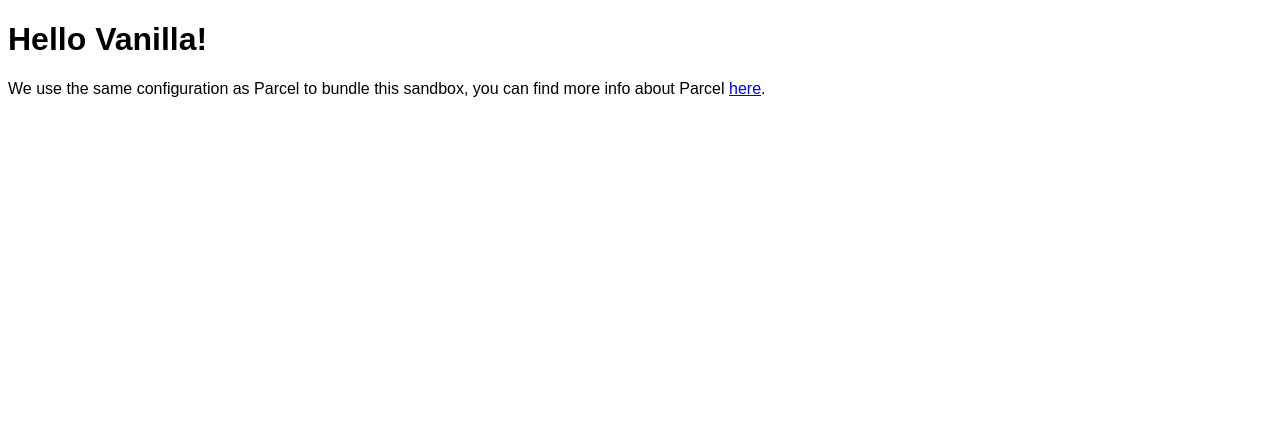
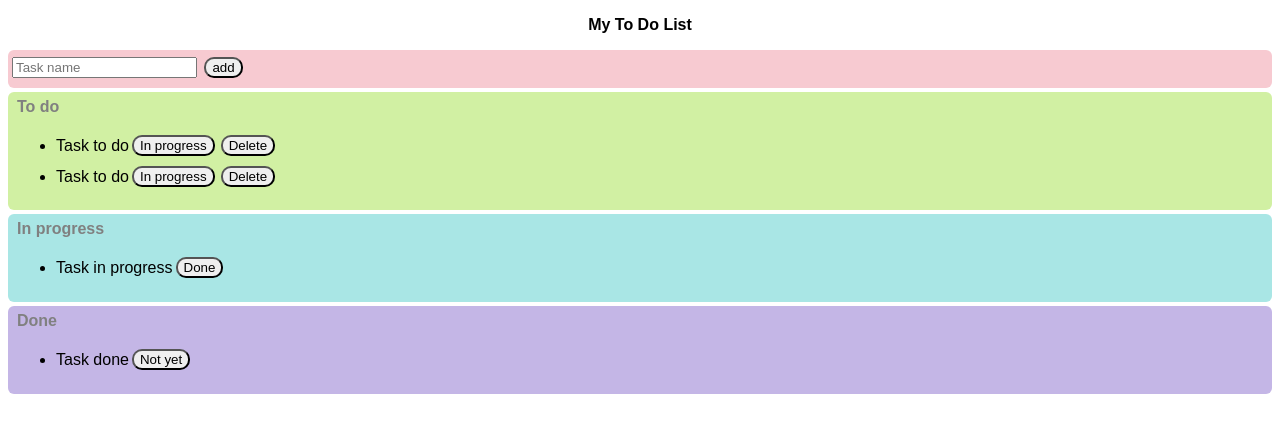
Before and after one commit to hihi-villlage/Todolist-js, a website built with Parcel: page src/index.html in a window 1280 px wide. Built offline with nearby package versions, Linux system fonts and the light colour scheme.

Commit message:
react to do list Done,Not yetボタン未実装

```diff
--- a/src/index.html
+++ b/src/index.html
@@ -1,12 +1,54 @@
 <!DOCTYPE html>
 <html>
   <head>
-    <title>Parcel Sandbox</title>
+    <title>TODO List(JS)</title>
     <meta charset="UTF-8" />
   </head>
 
   <body>
-    <div id="app"></div>
+    <div class = "title">
+      <p>My To Do List</p>
+    </div>
+
+    <div class = "input-area">
+      <input id = "add-text" placeholder="Task name">
+      <button id ="add-button">add</button>
+    </div>
+
+    <div class = "todo-area">
+      <p class="subtitle">To do</p>
+      <ul id = "todo-tasks">
+        <div class = "list-row">
+          <li>Task to do</li>
+          <button>In progress</button>
+          <button>Delete</button>
+        </div>
+        <div class = "list-row">
+          <li>Task to do</li>
+          <button>In progress</button>
+          <button>Delete</button>
+        </div>
+      </ul>
+    </div>
+
+    <div class = "inprogress-area">
+      <p class="subtitle">In progress</p>
+      <ul id = "inprogress-tasks">
+        <div class = "list-row">
+          <li>Task in progress</li>
+          <button>Done</button>
+        </div>
+      </ul>
+    </div>
+    <div class = "done-area">
+      <p class="subtitle">Done</p>
+      <ul class = "done-tasks">
+        <div class = "list-row" >
+          <li>Task done</li>
+          <button>Not yet</button>
+        </div>
+      </ul>
+    </div>
 
     <script src="./index.mjs" type="module"></script>
   </body>
--- a/src/index.mjs
+++ b/src/index.mjs
@@ -1,10 +1,72 @@
 import "./styles.css";
 
-document.getElementById("app").innerHTML = `
-<h1>Hello Vanilla!</h1>
-<div>
-  We use the same configuration as Parcel to bundle this sandbox, you can find more
-  info about Parcel
-  <a href="https://parceljs.org" target="_blank" rel="noopener noreferrer">here</a>.
-</div>
-`;
+const clickAdd = () => {
+    //テキストボックスの値をvalueとして取得→初期化する
+    const inputTask = document.getElementById("add-text").value;
+    document.getElementById("add-text").value = "";
+
+ //divタグ生成・・・JS上でhtmlの木構造（DOM）を作る createElement
+const div = document.createElement("div");
+div.className = "list-row";
+
+//liタグ生成
+const li = document.createElement("li");
+li.innerText = inputTask; //タグの中に文字を入れる
+
+//ボタンタグ作成
+const inprogressButton = document.createElement("button");
+inprogressButton.innerText = "In progress";
+inprogressButton.addEventListener ("click", () => {
+    deleteTaskFromtodoList (inprogressButton.parentNode);
+
+    //taskの内容（テキスト.liの中身だけ）をinprogressに追加
+    const addTarget = inprogressButton.parentNode;
+    const addInprogress = addTarget.firstElementChild.innerText;
+
+    //div以下を初期化する
+    addTarget.textContent = null;
+
+    //liタグ生成
+    const li = document.createElement("li");
+    li.innerText = addInprogress; //タグの中に文字を入れる
+
+    //ボタン作成
+    const doneButton = document.createElement("button");
+    doneButton.innerText = "Done";
+    doneButton.addEventListener ("click", () =>{
+        alert ("ee");
+    })
+
+
+    div.appendChild (li);
+    div.appendChild (doneButton);
+
+    document.getElementById("inprogress-tasks").appendChild(div); //inprogressリストにinput内容を追加
+
+});
+
+const deleteButton = document.createElement("button");
+deleteButton.innerText = "Delete";
+deleteButton.addEventListener ("click", () => {
+    deleteTaskFromList (deleteButton.parentNode);
+});
+
+//入れ子構造を作る。*タグの配下に＊*タグを入れる *.appendChild(**);
+div.appendChild (li);
+div.appendChild (inprogressButton);
+div.appendChild (deleteButton);
+
+document.getElementById("todo-tasks").appendChild(div); //todoリストにinput内容を追加
+
+};
+
+//clickイベントを設定（clickしたときのイベント）
+//イベントを付与する時　addEventListener
+document.getElementById("add-button").addEventListener("click", () => clickAdd());
+
+//タスクをtodoリストから削除する
+const deleteTaskFromtodoList = (target) => {
+    document.getElementById ("todo-tasks").removeChild(target);
+};
+
+//inprogress
--- a/src/styles.css
+++ b/src/styles.css
@@ -1,3 +1,67 @@
 body {
   font-family: sans-serif;
 }
+
+.title{
+  text-align: center;
+  font-weight: bold;
+}
+
+.subtitle{
+  font-weight: bold;
+  color: grey;
+  margin: 2px 0px 0px;
+  padding-left: 5px;
+}
+
+.input-area{
+  background-color: rgb(247, 202, 209);
+  width: auto;
+  height: 30px;
+  padding: 4px;
+  border-radius: 6px;
+}
+
+.todo-area{
+  background-color: rgb(209, 240, 163);
+  width: auto;
+  min-height: 80px;
+  padding: 4px;
+  margin-top: 4px;
+  border-radius: 6px;
+}
+
+.inprogress-area{
+  background-color: rgb(169, 230, 229);
+  width: auto;
+  min-height: 80px;
+  padding: 4px;
+  margin-top: 4px;
+  border-radius: 6px;
+}
+
+.done-area{
+  background-color: rgb(196, 182, 230);
+  width: auto;
+  min-height: 80px;
+  padding: 4px;
+  margin-top: 4px;
+  border-radius: 6px;
+}
+
+.list-row{
+  display: flex;
+  align-items: center;
+  margin: 4px;
+}
+
+button{
+  border-radius: 10px;
+  margin: 3px;
+}
+
+button:hover{
+  background-color: aliceblue;
+  color: deeppink;
+  cursor: pointer;
+}
```
Also changed, not shown: 1 other file.
